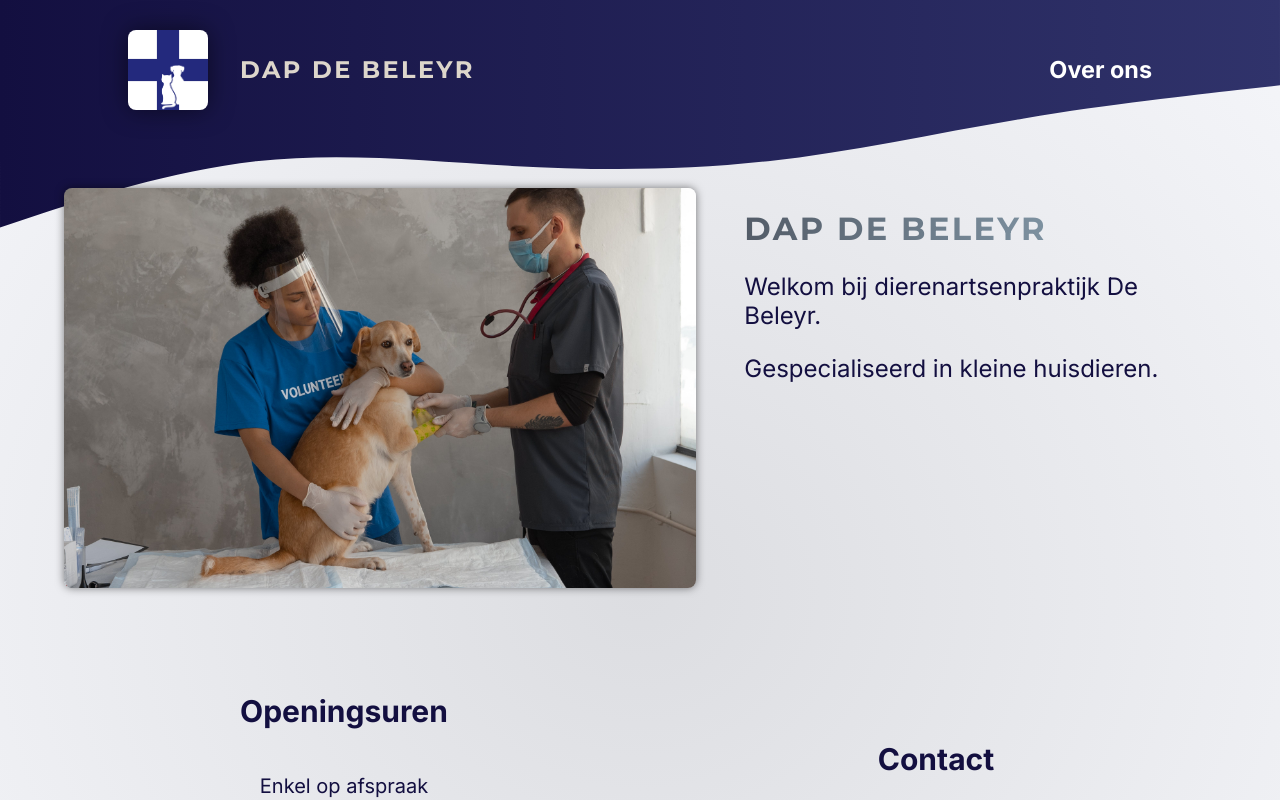
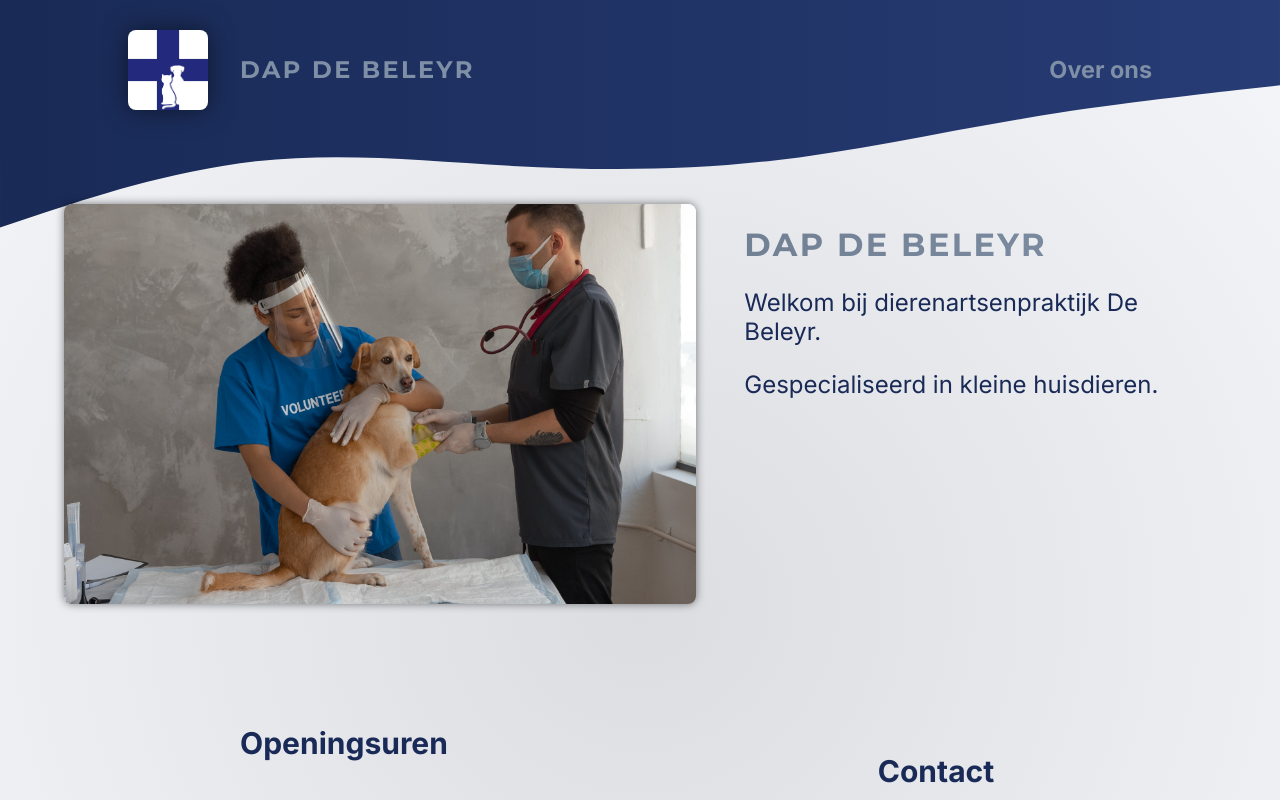
Before and after one commit to threes-was-taken/dap-debeleyr-website, a Next.js app: page / in a window 1280 px wide. Shown: the top 800 px of the page. Built offline with nearby package versions, Linux system fonts and the light colour scheme.

Commit message:
feat: styling changes

```diff
--- a/src/app/globals.css
+++ b/src/app/globals.css
@@ -11,7 +11,7 @@ html {
 body {
   margin: 0;
   background: radial-gradient(#dcdde1, #f5f6fa);
-  color: #130f40;
+  color: #192a56;
 }
 
 .not-found {
@@ -25,7 +25,7 @@ body {
   font-weight: 900;
   color: #130f40;
   text-transform: uppercase;
-  background: linear-gradient(90deg, #535c68, #95afc0);
+  background: linear-gradient(90deg, #718093, #7f8fa6);
   background-clip: text;
   -webkit-background-clip: text;
   -webkit-text-fill-color: transparent;
--- a/src/app/layout.tsx
+++ b/src/app/layout.tsx
@@ -1,7 +1,7 @@
 import type { Metadata } from 'next';
 import { Inter } from 'next/font/google';
-import { Header } from '@/components/header';
-import { Footer } from '@/components/footer';
+import Header from '@/components/header/Header';
+import Footer from '@/components/footer/Footer';
 
 import './globals.css';
 
--- a/src/app/page.module.css
+++ b/src/app/page.module.css
@@ -1,14 +1,24 @@
 .header {
   display: flex;
   gap: 3rem;
-  margin: 3rem auto;
+  margin: 4rem auto;
   width: 90%;
   max-width: 75rem;
+
+  @media screen and (max-width: 768px) {
+    flex-direction: column;
+    gap: 1rem;
+  }
 }
 
 .slideshow {
   width: 40rem;
   height: 25rem;
+
+  @media screen and (max-width: 768px) {
+    width: auto;
+    height: 20rem;
+  }
 }
 
 .hero {
@@ -21,7 +31,7 @@
   font-family: 'Montserrat', sans-serif;
   letter-spacing: 0.15rem;
   text-transform: uppercase;
-  background: linear-gradient(90deg, #535c68, #95afc0);
+  background: linear-gradient(90deg, #718093, #7f8fa6);
   background-clip: text;
   -webkit-background-clip: text;
   -webkit-text-fill-color: transparent;
@@ -53,7 +63,7 @@
   font-size: 1.25rem;
   letter-spacing: 0.15rem;
   text-transform: uppercase;
-  background: linear-gradient(90deg, #535c68, #95afc0);
+  background: linear-gradient(90deg, #718093, #7f8fa6);
   background-clip: text;
   -webkit-background-clip: text;
   -webkit-text-fill-color: transparent;
--- a/src/app/page.tsx
+++ b/src/app/page.tsx
@@ -39,9 +39,11 @@ export default function Home() {
               GSM: <a href="tel:0475658433">+32(0) 475 65 84 33</a>
             </p>
             <p>Grote baan 304a, 9120 Melsele</p>
-            <a href="https://maps.app.goo.gl/daoTffm2crX66ML77" target="_blank">
-              navigatie
-            </a>
+            <p>
+              <a href="https://maps.app.goo.gl/daoTffm2crX66ML77" target="_blank">
+                navigatie
+              </a>
+            </p>
           </section>
         </article>
       </main>
--- a/src/components/footer/Footer.tsx
+++ b/src/components/footer/Footer.tsx
@@ -1,8 +1,6 @@
-import Cat from '../svg/Cat';
-import Dog from '../svg/Dog';
 import styles from './Footer.module.css';
 
-export function Footer(): JSX.Element {
+export default function Footer(): JSX.Element {
   return (
     <footer>
       <section className={styles.section}>
--- a/src/components/footer/index.ts
+++ /dev/null
@@ -1 +0,0 @@
-export { Footer } from './Footer';
--- a/src/components/header/Header.module.css
+++ b/src/components/header/Header.module.css
@@ -2,24 +2,15 @@
   display: flex;
   justify-content: space-between;
   align-items: center;
-  padding: 2rem 1rem;
+  padding: 0.5rem 10%;
   margin-bottom: 3rem;
 }
 
-@media (min-width: 768px) {
+@media (max-width: 768px) {
   .header {
-    padding: 0.5rem 10%;
+    flex-direction: column;
+    padding: 2rem 1rem;
   }
-}
-
-.nav ul {
-  list-style: none;
-  margin: 0;
-  padding: 0;
-  display: flex;
-  gap: 1.5rem;
-  /* font-family: 'Montserrat', sans-serif; */
-  font-size: 1.25rem;
 }
 
 .logo {
@@ -28,12 +19,16 @@
   justify-content: center;
   gap: 2rem;
   text-decoration: none;
-  color: #ddd6cb;
+  color: #7f8fa6;
   font-weight: bold;
   font-family: 'Montserrat', sans-serif;
   letter-spacing: 0.15rem;
   text-transform: uppercase;
   font-size: 1.5rem;
+
+  @media (max-width: 768px) {
+    font-size: 1.75rem;
+  }
 }
 
 .logo img {
--- a/src/components/header/Header.tsx
+++ b/src/components/header/Header.tsx
@@ -6,7 +6,7 @@ import NavLink from './NavLink';
 
 import logo from '@/assets/logo.jpeg';
 
-export function Header() {
+export default function Header() {
   return (
     <>
       <HeaderBackground />
@@ -17,18 +17,9 @@ export function Header() {
         </Link>
 
         <nav className={styles.nav}>
-          <ul>
-            <li>
-              <NavLink href="/">
-                <h3>Home</h3>
-              </NavLink>
-            </li>
-            <li>
-              <NavLink href="/about">
-                <h3>Over ons</h3>
-              </NavLink>
-            </li>
-          </ul>
+          <NavLink href="/about">
+            <h3>Over ons</h3>
+          </NavLink>
         </nav>
       </header>
     </>
--- a/src/components/header/HeaderBackground.tsx
+++ b/src/components/header/HeaderBackground.tsx
@@ -6,14 +6,14 @@ export default function HeaderBackground(): JSX.Element {
       <svg xmlns="http://www.w3.org/2000/svg" viewBox="0 0 1440 320">
         <defs>
           <linearGradient id="gradient" x1="0%" y1="0%" x2="100%" y2="0%">
-            <stop offset="0%" style={{ stopColor: '#130f40', stopOpacity: '1' }} />
-            <stop offset="100%" style={{ stopColor: '#30336b', stopOpacity: '1' }} />
+            <stop offset="0%" style={{ stopColor: '#192a56', stopOpacity: '1' }} />
+            <stop offset="100%" style={{ stopColor: '#273c75', stopOpacity: '1' }} />
           </linearGradient>
         </defs>
         <path
           fill="url(#gradient)"
-          d="M0,256L48,240C96,224,192,192,288,181.3C384,171,480,181,576,186.7C672,192,768,192,864,181.3C960,171,1056,149,1152,133.3C1248,117,1344,107,1392,101.3L1440,96L1440,0L1392,0C1344,0,1248,0,1152,0C1056,0,960,0,864,0C768,0,672,0,576,0C480,0,384,0,288,0C192,0,96,0,48,0L0,0Z"
-        ></path>
+          d="m0 256 48-16c48-16 144-48 240-58.7 96-10.3 192-.3 288 5.4 96 5.3 192 5.3 288-5.4 96-10.3 192-32.3 288-48 96-16.3 192-26.3 240-32l48-5.3V0H0Z"
+        />
       </svg>
     </div>
   );
--- a/src/components/header/NavLink.module.css
+++ b/src/components/header/NavLink.module.css
@@ -1,14 +1,8 @@
 .link {
   text-decoration: none;
-  color: #fff;
+  color: #7f8fa6;
   font-weight: bold;
   padding: 0.5rem 1rem;
   border-radius: 0.5rem;
+  font-size: 1.25rem;
 }
-
-.active {
-  color: linear-gradient(90deg, #535c68, #95afc0);
-  background-clip: text;
-  -webkit-background-clip: text;
-  -webkit-text-fill-color: transparent;
-}
--- a/src/components/header/index.ts
+++ /dev/null
@@ -1 +0,0 @@
-export { Header } from './Header'
```
Also changed, not shown: 1 other file (tests, documents, lock files or other folders).
